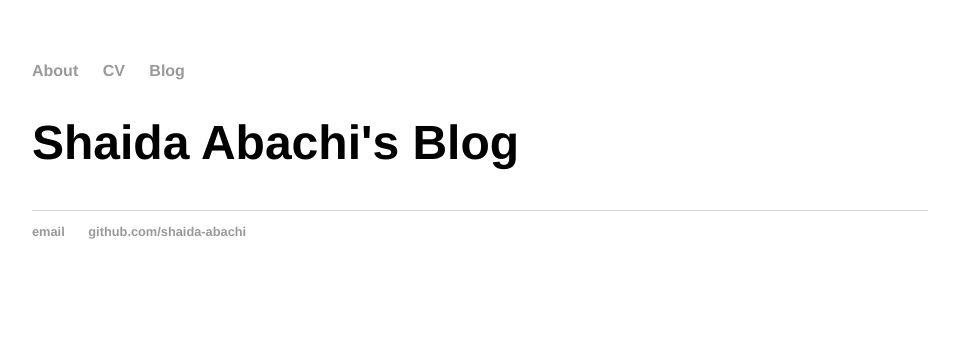
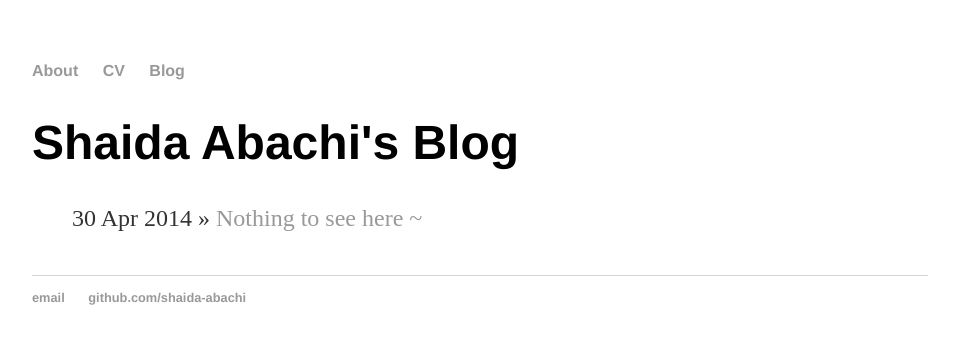
Before and after one commit to shaida-abachi/shaida-abachi.github.io, a Jekyll site: the page built from blog/index.html, in a window 1280 px wide. Shown: the top 344 px of the page, without its empty margins (160-1119 px from the left). Built offline with Jekyll 4.4.1, drawn with Linux system fonts in a browser that asks for light colours; a file with an impossible date is left out.

Commit message:
Update 2014-04-30-hank-quinlan-site-launched.md

```diff
--- a/_posts/2014-04-30-hank-quinlan-site-launched.md
+++ b/_posts/2014-04-30-hank-quinlan-site-launched.md
@@ -1,7 +1,7 @@
 ---
 layout: post
 title: "Nothing to see here ~"
-date: 2022-08
+date: 2014-04-30
 ---
 
 Finally got around to putting a website together. It is a work in progress so please don't mind the mess, or lackthereof.
```
